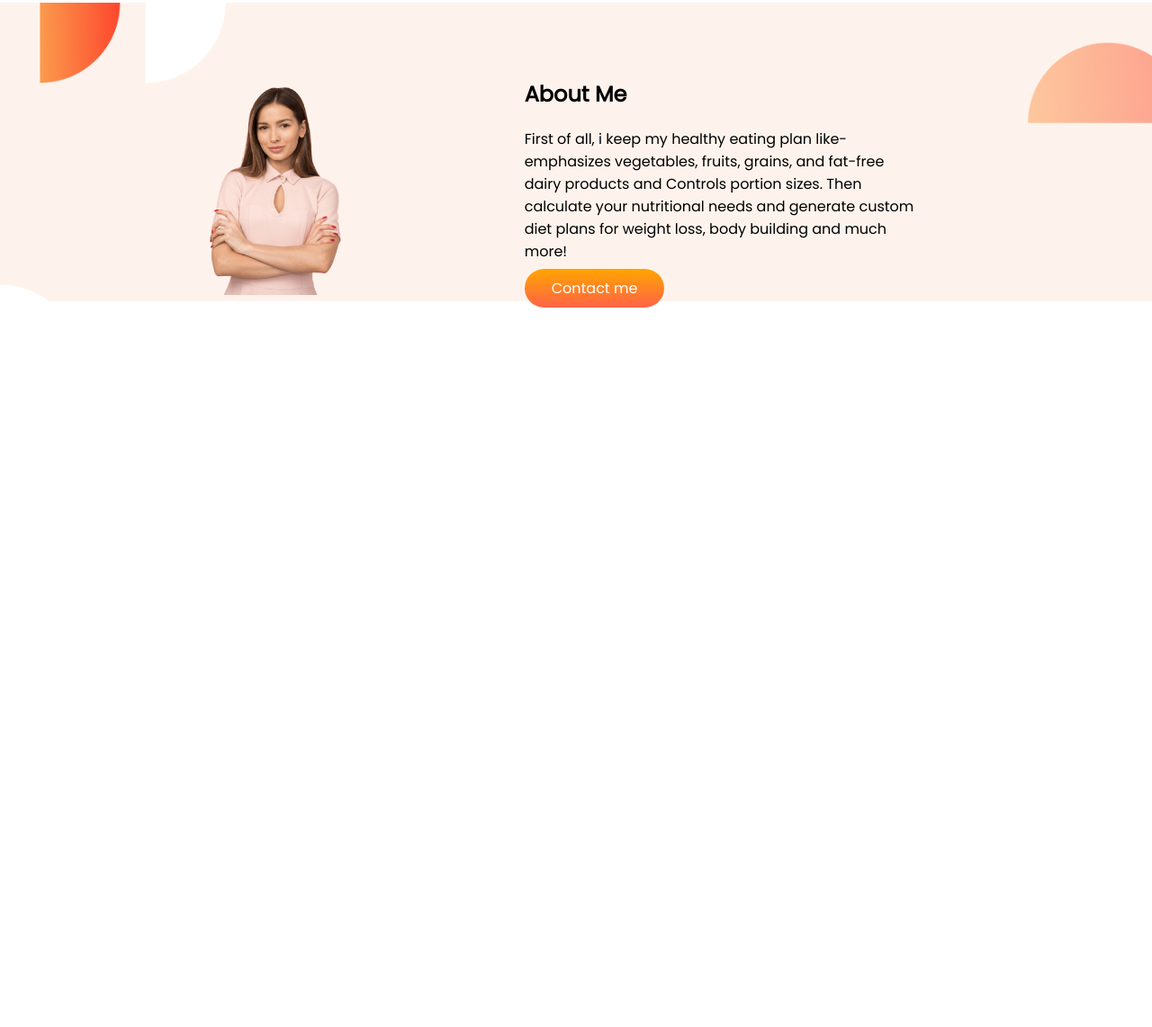
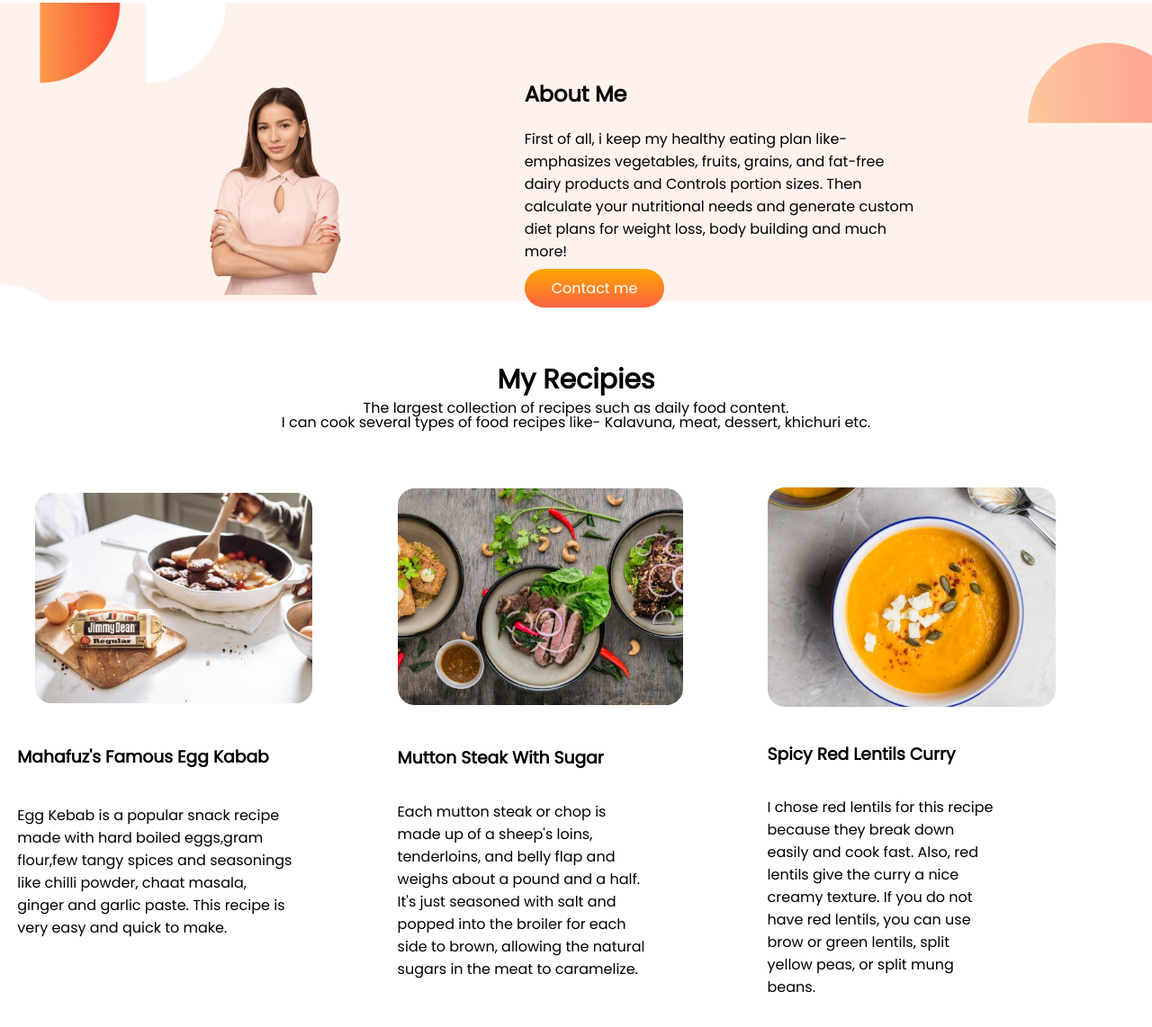
Before and after one commit to Mahafuz-Aziz/assignment-food-network, a plain HTML site: page index.html in a window 1280 px wide. Shown: the part 682-1824 px from the top of the page at 90% size. Before the commit the page ends 1097 px from the top, so only its background shows below. Drawn offline with Linux system fonts and the light colour scheme.

Commit message:
full added

```diff
--- a/index.html
+++ b/index.html
@@ -13,7 +13,7 @@
 </head>
 
 <body>
-    <section class="first">
+    <section class="first new-flexible">
         <div class="same">
             <h1><span class="color">Skip</span> The Diet,</h1>
             <h1>Just Eat Healthy</h1>
@@ -25,7 +25,7 @@
             <img src="images/female/Group 8425.png" alt="">
         </div>
     </section>
-    <section class="about">
+    <section class="about new-flexible">
         <div class="food">
             <img src="images/female/Person Image.png" alt="">
         </div>
@@ -38,6 +38,44 @@
             <a class="link-button1" target="_blank" href="WWW.google.com">Contact me</a>
         </div>
     </section>
+    <section class="items">
+        <h1 class="new-items">My Recipies</h1>
+        <div class="new-items1">
+            <p>The largest collection of recipes such as daily food content.</p>
+            <p> I can cook several types of food recipes
+                like- Kalavuna, meat, dessert, khichuri etc.</p>
+        </div>
+        <div class="new-flexible">
+            <div class="food2">
+                <img src="images/food/ProjectCover.jpg" alt="">
+                <h3 class="title1">Mahafuz's Famous Egg Kabab</h3>
+                <p id="page">Egg Kebab is a popular snack recipe made with hard boiled eggs,gram flour,few tangy spices
+                    and
+                    seasonings like chilli powder, chaat masala, ginger and garlic paste. This recipe is very easy and
+                    quick to
+                    make.
+                </p>
+            </div>
+            <div class="food3">
+                <img src="images/food/ProjectCover2.jpg" alt="">
+                <h3 class="title2">Mutton Steak With Sugar</h3>
+                <p id="page1">Each mutton steak or chop is made up of a sheep's loins, tenderloins, and belly flap and
+                    weighs about
+                    a
+                    pound and a half. It's just seasoned with salt and popped into the broiler for each side to brown,
+                    allowing the natural sugars in the meat to caramelize.</p>
+            </div>
+            <div class="food4">
+                <img src="images/food/ProjectCover1.png" alt="">
+                <h3 class="title3">Spicy Red Lentils Curry</h3>
+                <p id="page2">I chose red lentils for this recipe because they break down easily and cook fast. Also,
+                    red lentils
+                    give
+                    the curry a nice creamy texture. If you do not have red lentils, you can use brow or green lentils,
+                    split yellow peas, or split mung beans.</p>
+            </div>
+        </div>
+    </section>
 </body>
 
 </html>
--- a/style.css
+++ b/style.css
@@ -1,5 +1,5 @@
 body{
-    font-family: 'Poppins', sans-serif;
+    font-family: 'Poppins', sans-serif, Helvetica;
     margin: 0;
 }
     h1{
@@ -10,7 +10,7 @@ body{
     .color{
         color: orange;
     }
-    section{
+    .new-flexible{
         display: flex;
         margin-bottom: 80px;
     }
@@ -53,3 +53,55 @@ body{
         font-weight: 400;
         border-radius: 30px;
     }
+    .new-items{
+        text-align: center;
+    }
+    .new-items1{
+        line-height: 0px;
+  text-align: center
+    }
+    .food2 img{
+        width: 80%;
+        padding-top: 16%;
+        padding-left: 10%;
+    }
+    .title1{
+        width: 80%;
+        padding-top: 5%;
+        padding-left: 5%;
+    }
+    #page{
+        width: 80%;
+        padding-top: 5%;
+        padding-left: 5%;
+    }
+    .food3 img{
+        width: 68%;
+        padding-top: 12%;
+        padding-left: 12%;
+    }
+    .title2{
+        width: 60%;
+        padding-top: 4%;
+        padding-left: 12%;
+    }
+    #page1{
+        width: 60%;
+        padding-top: 3%;
+        padding-left: 12%;
+    }
+    .food4 img{
+        width: 75%;
+        padding-top: 13%;
+        padding right: 5%;
+    }
+    .title3{
+        width: 60%;
+        padding-top: 3%;
+        padding-right: 5%;
+    }
+    #page2{
+        width: 60%;
+        padding-top: 3%;
+        padding-right: 5%;
+    }
```
Also changed, not shown: images/food/ProjectCover.jpg (renamed from images/food/Project Cover.jpg), images/food/ProjectCover1.png (renamed from images/food/Project Cover.png), images/food/ProjectCover2.jpg (renamed from images/food/Project Cover1.jpg).
